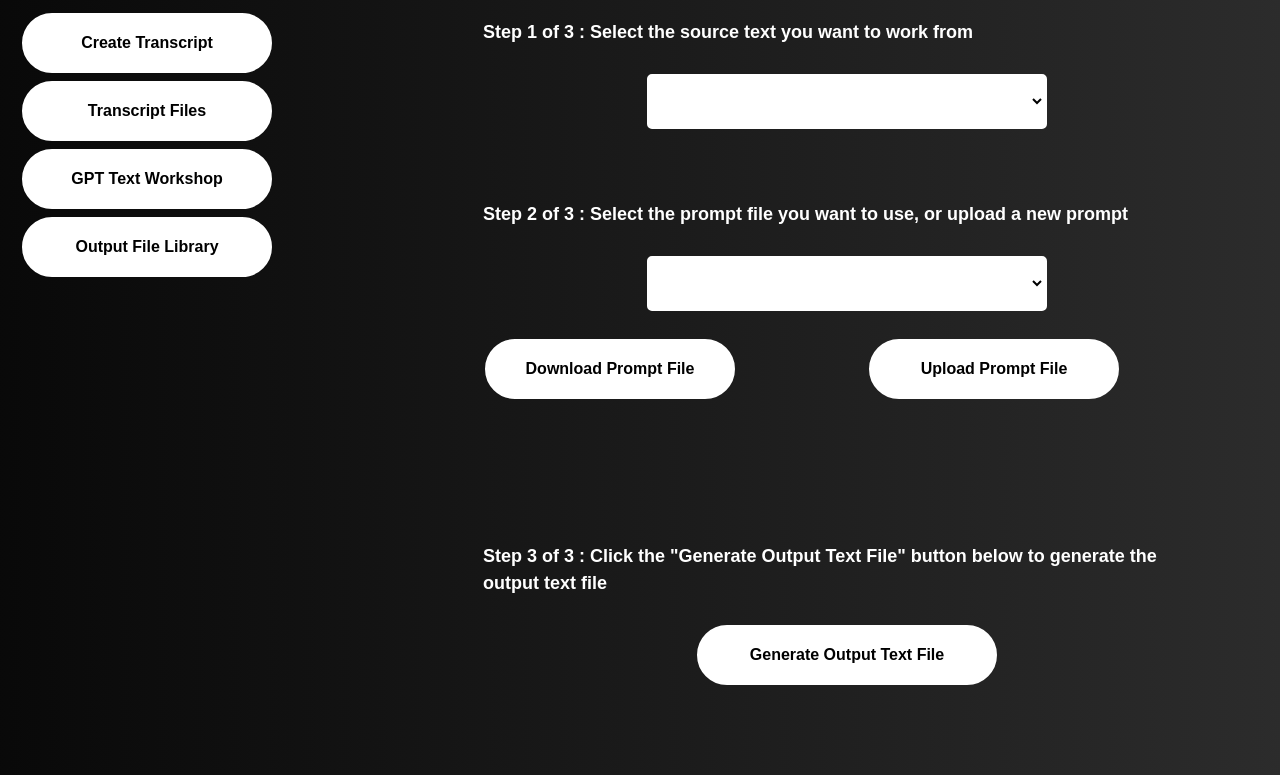
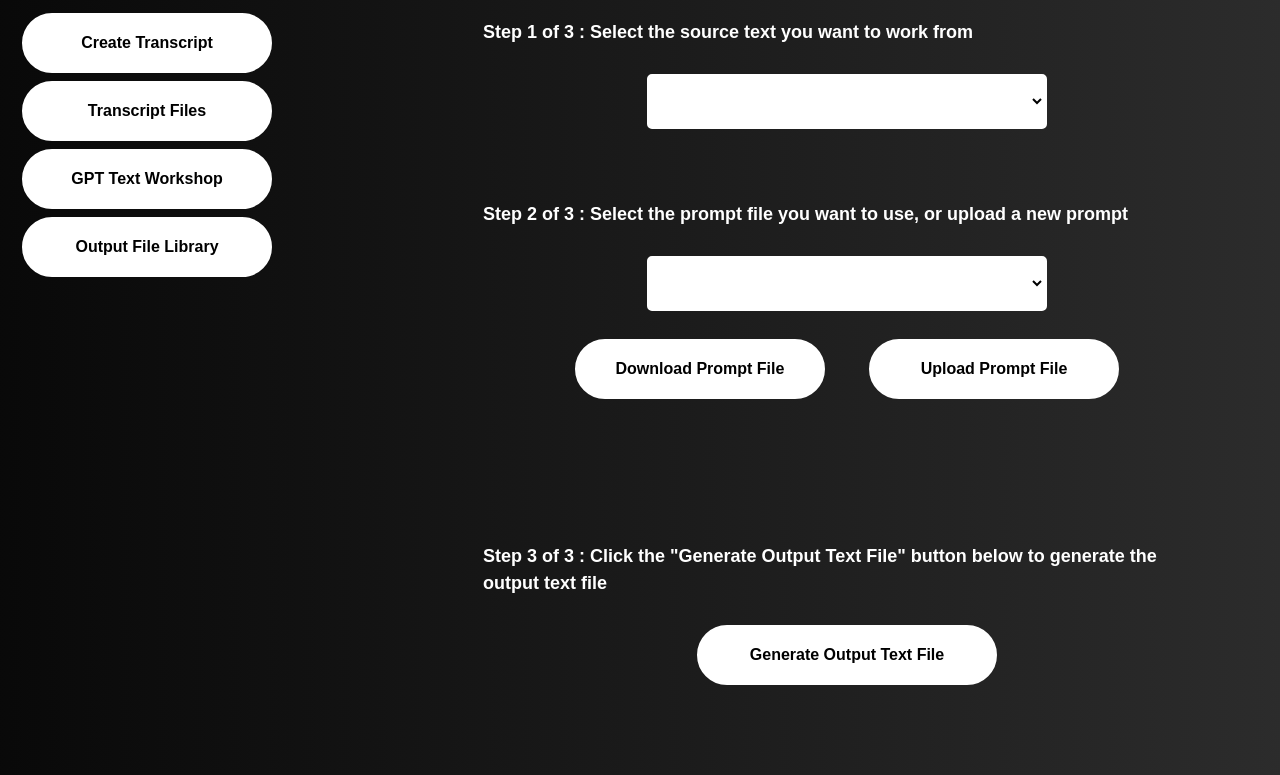
Before and after one commit to rajeshthiagu99/youtube_ui, a Flask app: page /gpt_text_workshop in a window 1280 px wide; the page is wider, and only the part inside the window is pictured. Shown: the part 25-800 px from the top of that part. Run offline with Flask 2, Linux system fonts and the light colour scheme; lists and menus that the app fills with data are empty; some libraries are stand-ins or nearby versions.

Commit message:
Update gpt_text_workshop.html

```diff
--- a/template/gpt_text_workshop.html
+++ b/template/gpt_text_workshop.html
@@ -70,7 +70,7 @@
                      </td>
                   </tr>
                   <tr>
-                     <td valign="top">
+                     <td valign="top" style="text-align:right;">
                         <form action="./prompt_download_file" method="POST" onsubmit="saveFileName()">
                            <input type="text" name="download_file_name" id="download_file_name_id" style="display:none;" value="{{prompt_download_file}}">
                            <button class="button" type="submit" onclick="assignPromptDownloadFileName()">Download Prompt File</button>
```
